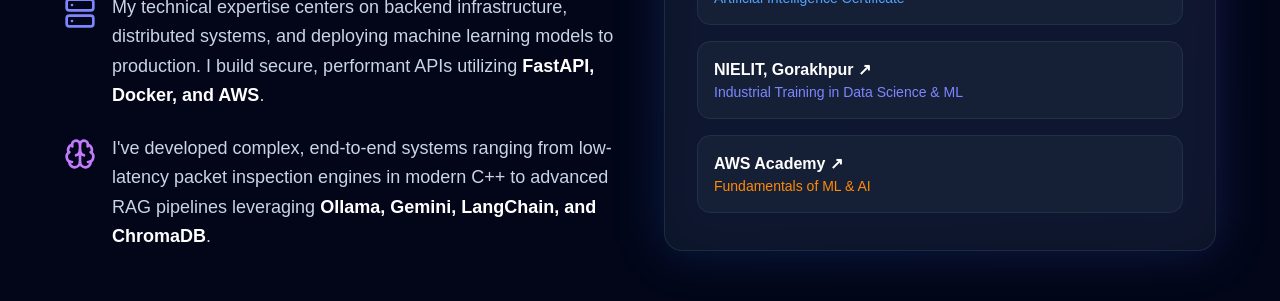
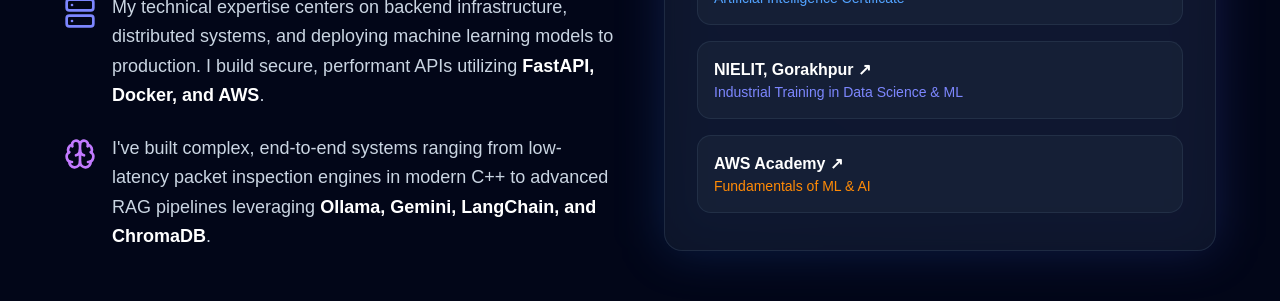
Before and after one commit to Shashank17singh/shashank17singh.github.io, a Next.js app in the folder next_portfolio/: page / in a window 1280 px wide. Shown: the part 1180-1481 px from the top of the page. Built offline with nearby package versions, Linux system fonts and the light colour scheme.

Commit message:
update project descriptions

```diff
--- a/next_portfolio/src/components/About.tsx
+++ b/next_portfolio/src/components/About.tsx
@@ -64,7 +64,7 @@ export function About() {
           >
             <Brain className="w-8 h-8 text-purple-400 shrink-0 mt-1" />
             <p className="text-slate-300 text-lg leading-relaxed">
-              I&apos;ve developed complex, end-to-end systems ranging from low-latency packet
+              I&apos;ve built complex, end-to-end systems ranging from low-latency packet
               inspection engines in modern C++ to advanced RAG pipelines leveraging{" "}
               <strong className="text-white">
                 Ollama, Gemini, LangChain, and ChromaDB
--- a/next_portfolio/src/components/Experience.tsx
+++ b/next_portfolio/src/components/Experience.tsx
@@ -9,7 +9,7 @@ const experiences = [
     duration: "Jun 2025 – Jul 2025",
     points: [
       "Mastered data science fundamentals through a comprehensive government-certified program covering Python, Pandas, NumPy, Matplotlib, SQLite, and Machine Learning algorithms.",
-      "Engineered an end-to-end House Price Predictor with dual machine learning models (Random Forest and Linear Regression) trained on 76,000+ property records.",
+      "Built an end-to-end House Price Predictor with dual machine learning models (Random Forest and Linear Regression) trained on 76,000+ property records.",
       "Designed an interactive Streamlit web application and a Tkinter desktop GUI to serve predictions, with SQLite integrated to persistently log user queries.",
     ],
     tech: ["Python", "Scikit-learn", "Streamlit", "Tkinter", "SQLite"],
```
